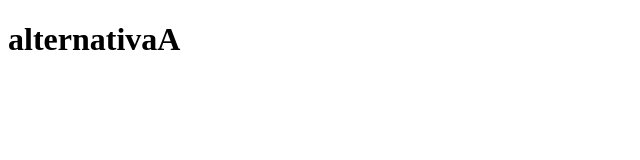
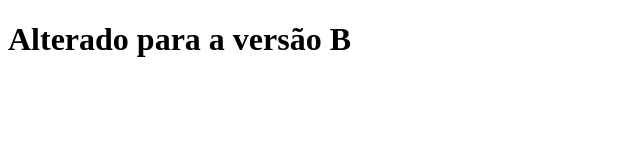
Before and after one commit to Vicente-dev25/Git-aula-1, a plain HTML site: page index.html in a window 1280 px wide. Shown: the whole page, without its empty margins (0-640 px from the left). Drawn offline with Linux system fonts and the light colour scheme.

Commit message:
Nova versão atualizada

```diff
--- a/index.html
+++ b/index.html
@@ -6,6 +6,6 @@
     <title>Git aula 01</title>
 </head>
 <body>
-    <h1>alternativaA</h1>
+    <h1>Alterado para a versão B</h1>
 </body>
 </html>
```
